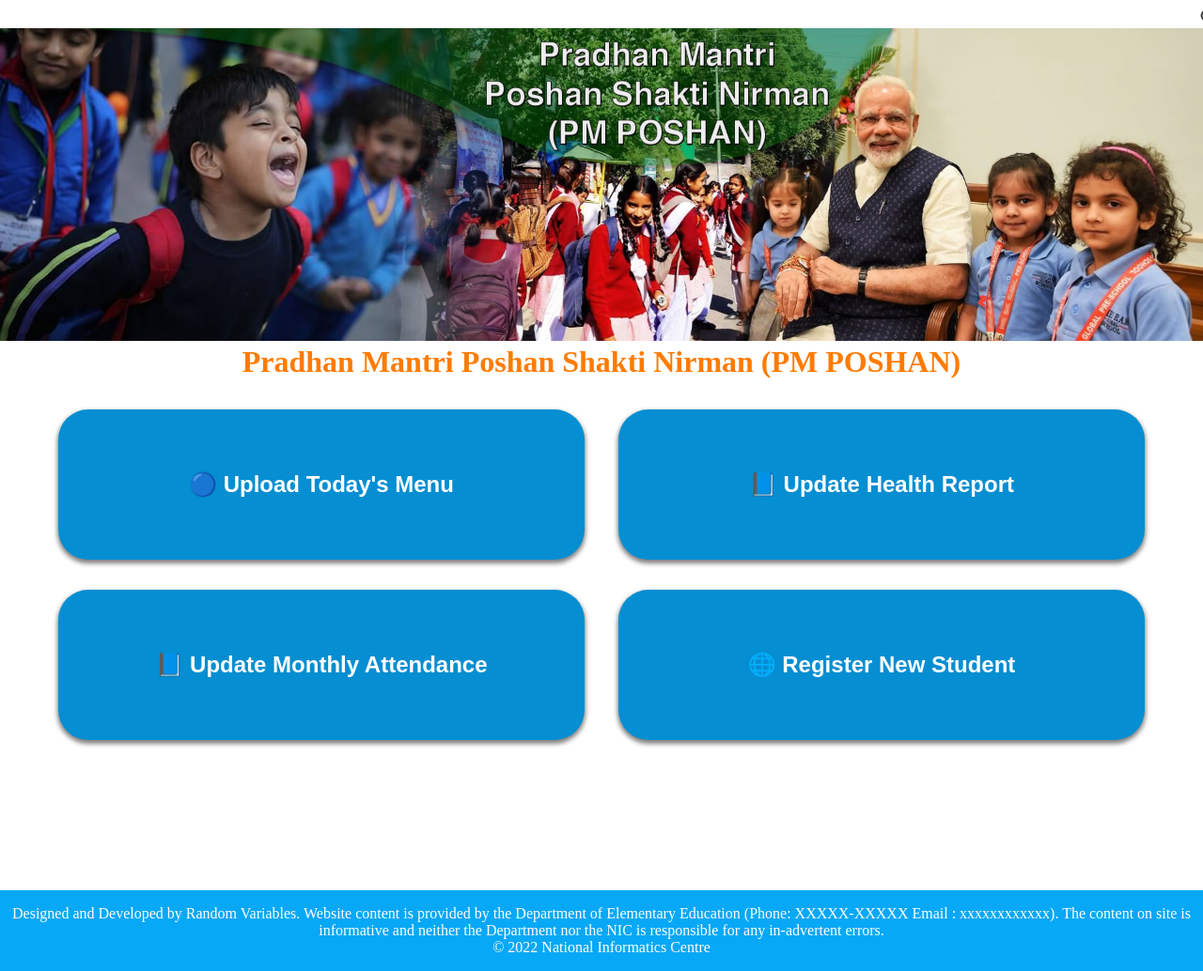
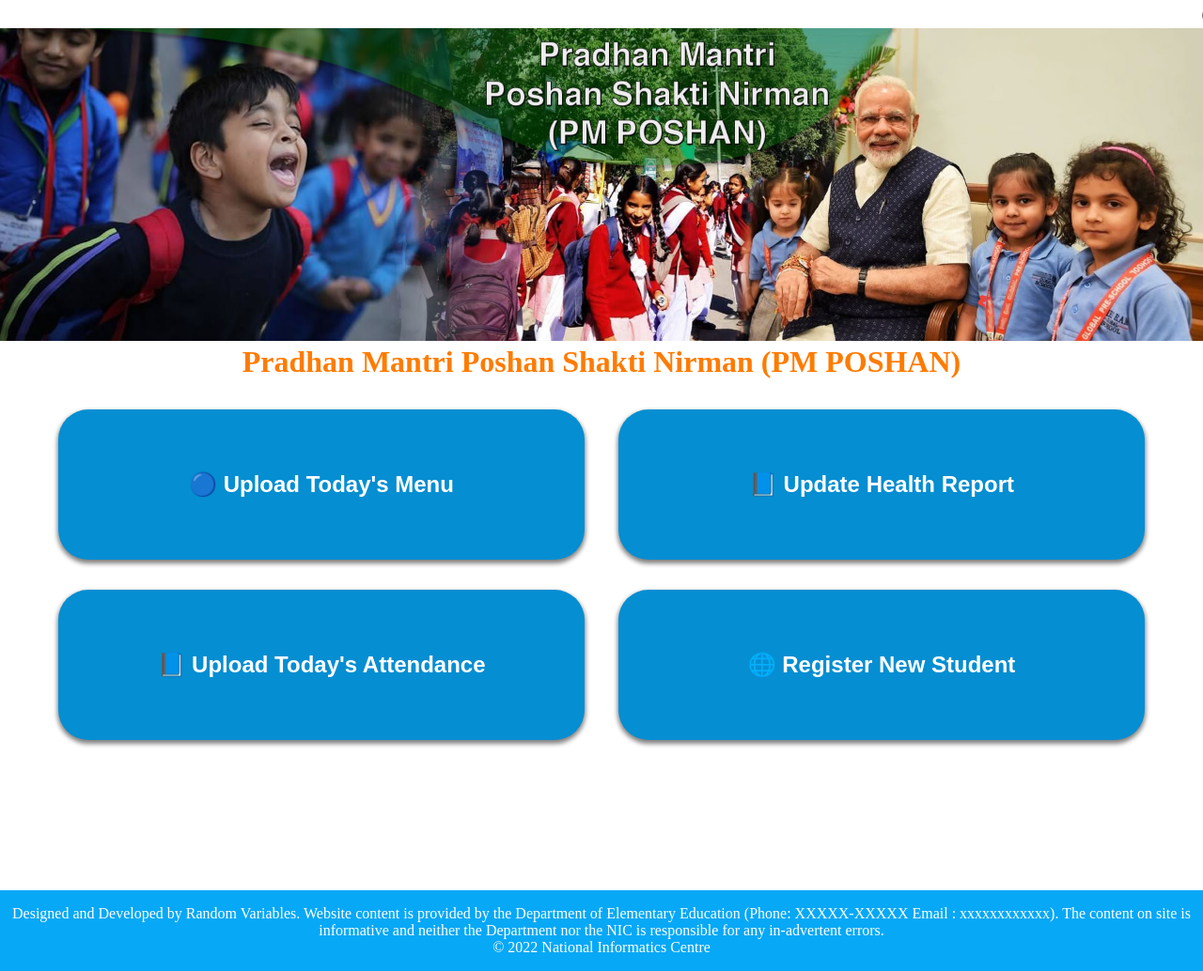
Before and after one commit to thenithinbalaji/PM-Poshan, a Flask app: page /school_dash in a window 1280 px wide. Shown: the part 64-1098 px from the top of the page at 94% size. Run offline with Flask 2, Linux system fonts and the light colour scheme.

Commit message:
added attendance.html

```diff
--- a/app.py
+++ b/app.py
@@ -32,9 +32,17 @@
 def upload_data():
     if request.method == 'POST':
         print(request.form)
-        return render_template('upload_menu_success.html')
+        return render_template('upload_hdata_success.html')
     else:
         return render_template('upload_hdata.html')
 
+@app.route('/upload_attendance', methods = ['POST', 'GET'])
+def upload_attendance():
+    if request.method == 'POST':
+        print(request.form)
+        return render_template('upload_attendance_success.html')
+    else:
+        return render_template('upload_attendance.html')
+
 if __name__ == "__main__":
     app.run(debug = True)
--- a/templates/school_dash.html
+++ b/templates/school_dash.html
@@ -36,7 +36,7 @@
         <button class="blue_button" onclick="location.href='/upload_hdata'">📘 Update Health Report</button>
 
         <br>
-        <button class="blue_button" onclick="location.href='/reg_student'">📘 Update Monthly Attendance</button>
+        <button class="blue_button" onclick="location.href='/upload_attendance'">📘 Upload Today's Attendance</button>
         <button class="blue_button" onclick="location.href='/reg_student'">🌐 Register New Student</button>
     </div>
 
--- a/templates/upload_attendance.html
+++ b/templates/upload_attendance.html
@@ -5,6 +5,7 @@
     <meta http-equiv="X-UA-Compatible" content="IE=edge">
     <meta name="viewport" content="width=device-width, initial-scale=1.0">
     <title>PM Poshan</title>
+    <link rel= "stylesheet" type= "text/css" href= "{{ url_for('static', filename='styles/main.css') }}">
 </head>
 <body>
     <div class = "navbar">
--- a/templates/upload_attendance_success.html
+++ b/templates/upload_attendance_success.html
@@ -5,6 +5,7 @@
     <meta http-equiv="X-UA-Compatible" content="IE=edge">
     <meta name="viewport" content="width=device-width, initial-scale=1.0">
     <title>PM Poshan</title>
+    <link rel= "stylesheet" type= "text/css" href= "{{ url_for('static', filename='styles/main.css') }}">
 </head>
 <body>
     <div class = "navbar">
```
